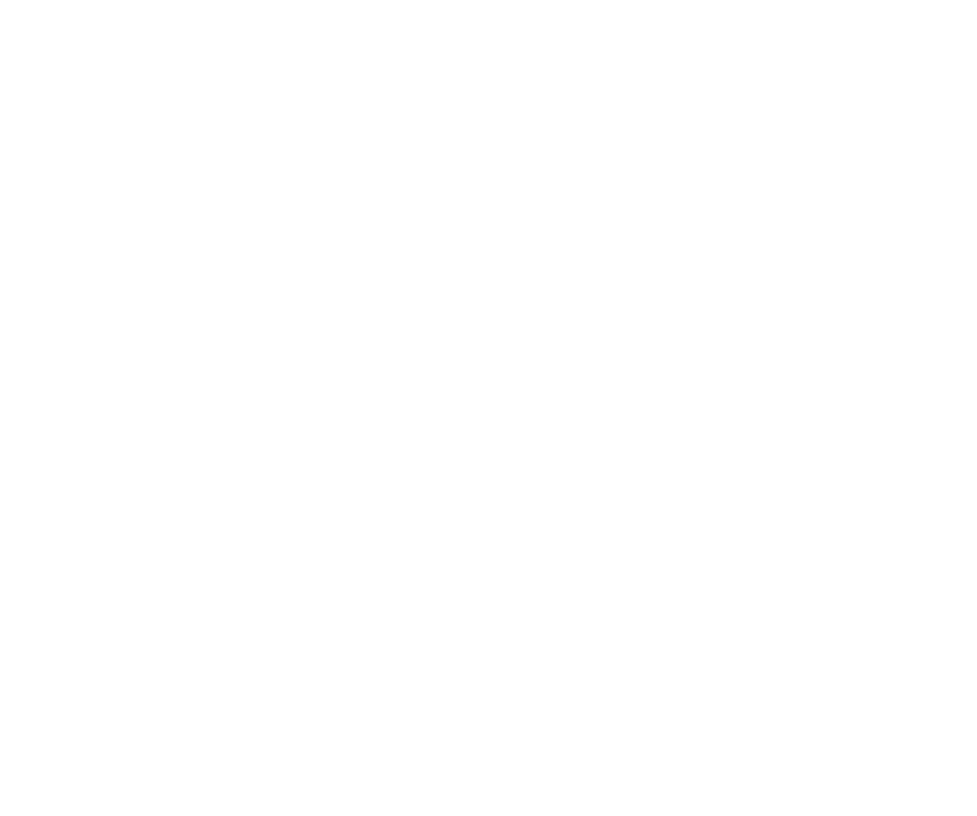
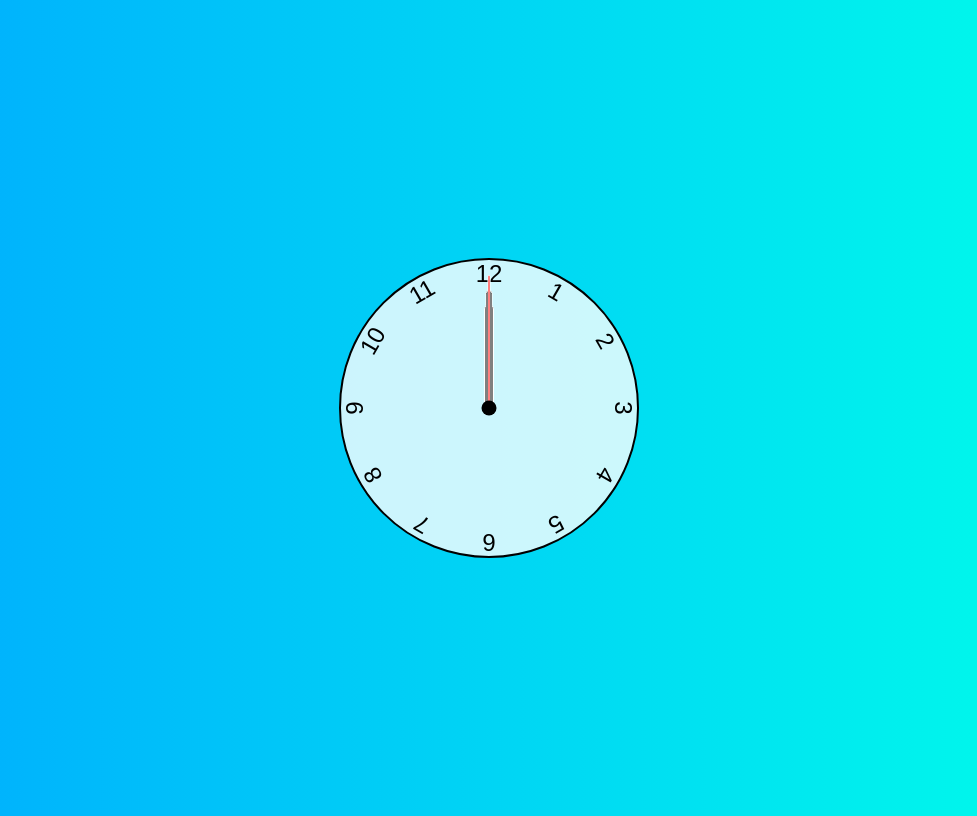
Before and after one commit to Rahulgupta181821/Clock, a plain HTML site: page index.html in a window 1280 px wide. Shown: the whole page, without its empty margins (151-1128 px from the left). Drawn offline with Linux system fonts and the light colour scheme.

Commit message:
creating css and js file

```diff
--- a/index.html
+++ b/index.html
@@ -4,8 +4,28 @@
     <meta charset="UTF-8">
     <meta name="viewport" content="width=device-width, initial-scale=1.0">
     <title>Clock</title>
+    <link href="style.css" rel="stylesheet">
 </head>
 <body>
+    <div class="clock">
+        <div class="hand hour " ></div>
+        <div class="hand minute" ></div>
+        <div class="hand second" ></div>
+        <div class="number number1">1</div>
+        <div class="number number2">2</div>
+        <div class="number number3">3</div>
+        <div class="number number4">4</div>
+        <div class="number number5">5</div>
+        <div class="number number6">6</div>
+        <div class="number number7">7</div>
+        <div class="number number8">8</div>
+        <div class="number number9">9</div>
+        <div class="number number10">10</div>
+        <div class="number number11">11</div>
+        <div class="number number12">12</div>
 
+
+      </div>
+      <script src="script.js"></script>
 </body>
 </html>
--- /dev/null
+++ b/script.js
@@ -0,0 +1,19 @@
+setInterval(setClock, 1000)
+
+const hourHand = document.querySelector('[data-hour-hand]')
+const minuteHand = document.querySelector('[data-minute-hand]')
+const secondHand = document.querySelector('[data-second-hand]')
+function setClock() {
+  const currentDate = new Date()
+  const secondsRatio = currentDate.getSeconds() / 60
+  const minutesRatio = (secondsRatio + currentDate.getMinutes()) / 60
+  const hoursRatio = (minutesRatio + currentDate.getHours()) / 12
+  setRotation(secondHand, secondsRatio)
+  setRotation(minuteHand, minutesRatio)
+  setRotation(hourHand, hoursRatio)
+
+}
+function setRotation(element, rotationRatio) {
+  element.style.setProperty('--rotation', rotationRatio * 360)
+}
+setClock()
--- /dev/null
+++ b/style.css
@@ -0,0 +1,104 @@
+*,*::after , *::before{
+    box-sizing: border-box;
+    font-family: Gotham Rounded, sans-serif;
+  }
+  body {
+  background: linear-gradient(to right,hsl(200,100%,50%),hsl(175,100%,50%));
+    display: flex;
+    justify-content: center;
+    align-items: center;
+    min-height:100vh;
+    overflow: hidden;
+    font-size: 1.5rem;
+  }
+
+  .clock{
+    width:300px;
+    height:300px;
+    background-color: rgba(255,255,255,.8);
+    border:2px solid black;
+    border-radius: 50%;
+    position:relative;
+
+  }
+  .clock .number{
+    --rotation:0;
+    position: absolute;
+    width:100%;
+    height:100%;
+
+    text-align: center;
+    transform:rotate(var(--rotation));
+  }
+  .clock .number1{
+    --rotation:30deg;
+  }
+  .clock .number2{
+    --rotation:60deg;
+  }
+  .clock .number3{
+    --rotation:90deg;
+  }
+  .clock .number4{
+    --rotation:-240deg;
+  }
+  .clock .number5{
+    --rotation:150deg;
+  }
+  .clock .number6{
+    --rotation:180deg;
+  }
+  .clock .number7{
+    --rotation:210deg;
+  }
+  .clock .number8{
+    --rotation:240deg;
+  }
+  .clock .number9{
+    --rotation:270deg;
+  }
+  .clock .number10{
+    --rotation:300deg;
+  }
+  .clock .number11{
+    --rotation:330deg;
+  }
+  .clock .hand{
+    --rotation:0;
+    position: absolute;
+    bottom:50%;
+    left:50%;
+    border:1px solid white;
+    border-top-left-radius: 10px;
+    border-top-right-radius: 10px;
+    transform-origin: bottom;
+    z-index: 10;
+    transform:translateX(-50%) rotate(calc(var(--rotation)*1deg));
+  }
+  .clock::after{
+    content:'';
+    position: absolute;
+    background-color: black;
+    z-index:11;
+    width:15px;
+    height: 15px;
+    top:50%;
+    left:50%;
+    transform:translate(-50%,-50%);
+    border-radius: 50%;
+  }
+  .clock .hand.second{
+    width:3px;
+    height:45%;
+    background-color: red;
+  }
+  .clock .hand.minute{
+    width:7px;
+    height:40%;
+    background-color: black;
+  }
+  .clock .hand.hour{
+    width:10px;
+    height:35%;
+    background-color: black;
+  }
```
